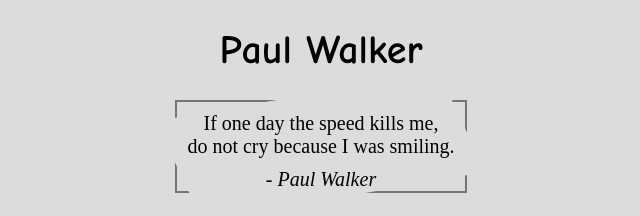
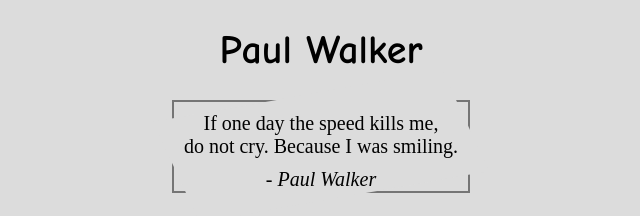
Before and after one commit to albertzarifa/paul-walker-tribute-page, a plain HTML site: page index.html in a window 1280 px wide. Shown: the top 216 px of the page, 319-959 px from the left. Drawn offline with Linux system fonts and the light colour scheme.

Commit message:
Changed Quote in index.html

```diff
--- a/index.html
+++ b/index.html
@@ -14,7 +14,7 @@
                 <h1 id="title"><a href="#">Paul Walker</a></h1>
                 <div class="quote">
                     <blockquote>
-                      <p>If one day the speed kills me,<br>do not cry because I was smiling.</p>
+                      <p>If one day the speed kills me,<br>do not cry. Because I was smiling.</p>
                       <cite>Paul Walker</cite>
                     </blockquote>
                 </div>
```
